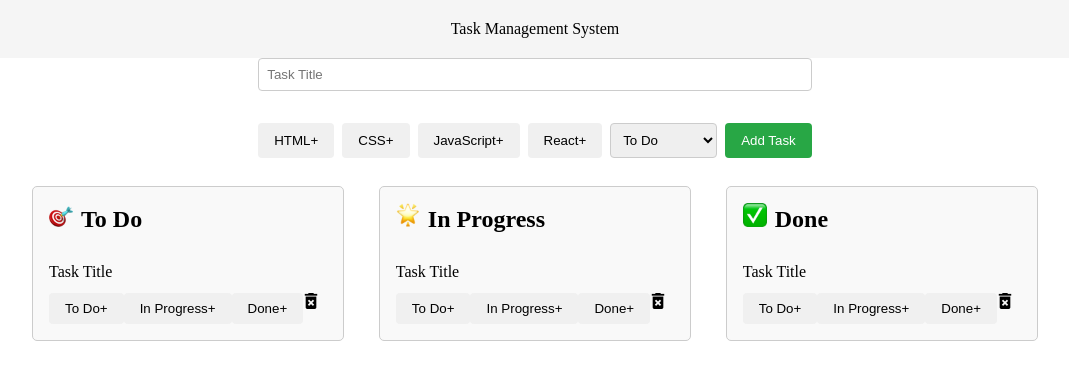
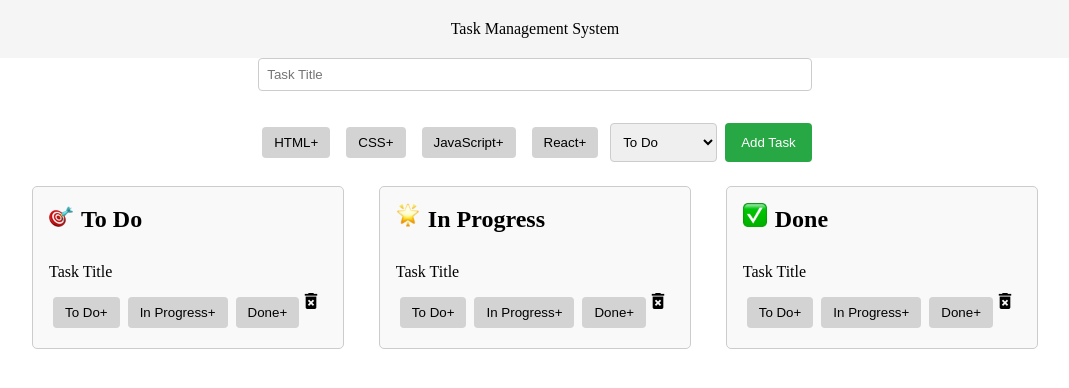
Before and after one commit to MO-SubhrajyotiM-23205/MyCoPilotWorkSpace, a React (Vite) app in the folder taskManagementSys/: page / in a window 1280 px wide. Shown: the top 388 px of the page, without its empty margins (105-1174 px from the left). Built offline with nearby package versions, Linux system fonts and the light colour scheme.

Commit message:
tag selection with color code

```diff
--- a/taskManagementSys/src/components/TagButton.jsx
+++ b/taskManagementSys/src/components/TagButton.jsx
@@ -1,8 +1,28 @@
 
 
-const TagButton = ({ Taglabel, selecttag }) => {
+
+const TagButton = ({ Taglabel, selecttag1, isSelected }) => {
+    const buttonClass = (Taglabel) => {
+        const colorMap = {
+            HTML: 'lightblue',
+            CSS: 'lightgreen',
+            JavaScript: 'lightyellow',
+            React: 'lightpink'
+        };
+        return {
+            backgroundColor: isSelected ? colorMap[Taglabel] || 'lightgray' : 'lightgray',
+            border: 'none',
+            borderRadius: '4px',
+            padding: '8px 12px',
+            cursor: 'pointer',
+            margin: '4px'
+        };
+    };
+
+
+
     return (
-        <button type="button" className='tag' onClick={() => selecttag(Taglabel)}>
+        <button type="button" style={buttonClass(Taglabel)} onClick={() => selecttag1(Taglabel)}>
             {Taglabel}+
         </button>
     );
--- a/taskManagementSys/src/components/TaskForm.jsx
+++ b/taskManagementSys/src/components/TaskForm.jsx
@@ -14,21 +14,38 @@ const TaskForm = () => {
 
 const setInputData = (e) => {
     const { name, value } = e.target;
-    // setFormData({
-    //     ...formData,
-    //     [name]: value
-    // });
     setFormData(prevData => ({
         ...prevData,
         [name]: value
     }))
 };
 const selecttag = (tag) => {
-console.log("Selected tag:", tag);
+    setFormData(prevData => {
+        const { tags } = prevData;
+        if (tags.includes(tag)) {
+            // Remove tag
+            return {
+                ...prevData,
+                tags: tags.filter(t => t !== tag)
+            };
+        } else {
+            // Add tag
+            return {
+                ...prevData,
+                tags: [...tags, tag]
+            };
+        }
+    });
 };
 
-console.log(formData);
+const onSubmitHandle = (e) => {
+    e.preventDefault();
+    console.log(formData);
+};
 
+const checkselected = (tag) => {
+    return formData.tags.includes(tag);
+};
 
 return (
     <div>
@@ -37,17 +54,17 @@ return (
 
             <input type="text" name="title" className='task_input' placeholder="Task Title" onChange={setInputData} />
             <div className='task_form_actions' >
-                <TagButton Taglabel="HTML" selecttag={selecttag}   />
-                <TagButton Taglabel="CSS" selecttag={selecttag} />
-                <TagButton Taglabel="JavaScript" selecttag={selecttag} />
-                <TagButton Taglabel="React" selecttag={selecttag} />
+                <TagButton Taglabel="HTML" selecttag1={selecttag} isSelected={checkselected("HTML")} />
+                <TagButton Taglabel="CSS" selecttag1={selecttag} isSelected={checkselected("CSS")} />
+                <TagButton Taglabel="JavaScript" selecttag1={selecttag} isSelected={checkselected("JavaScript")} />
+                <TagButton Taglabel="React" selecttag1={selecttag} isSelected={checkselected("React")} />
 
                 <select name="status" className='task_status' onChange={setInputData}>
                     <option value="todo">To Do</option>
                     <option value="in-progress">In Progress</option>
                     <option value="done">Done</option>
                 </select>
-                <button type='submit' className='task_submit'>Add Task</button>
+                <button type='submit' className='task_submit' onClick={onSubmitHandle}>Add Task</button>
 
             </div>
         </form>
```
